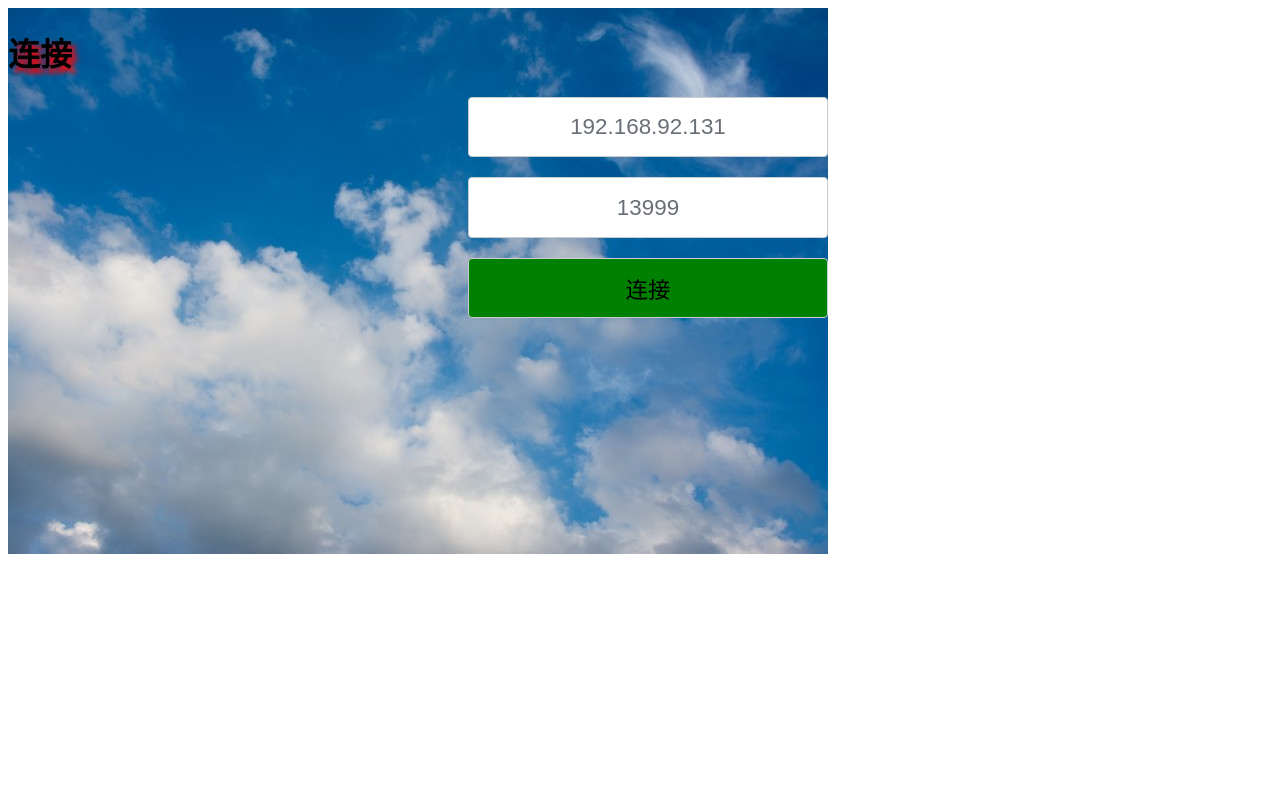
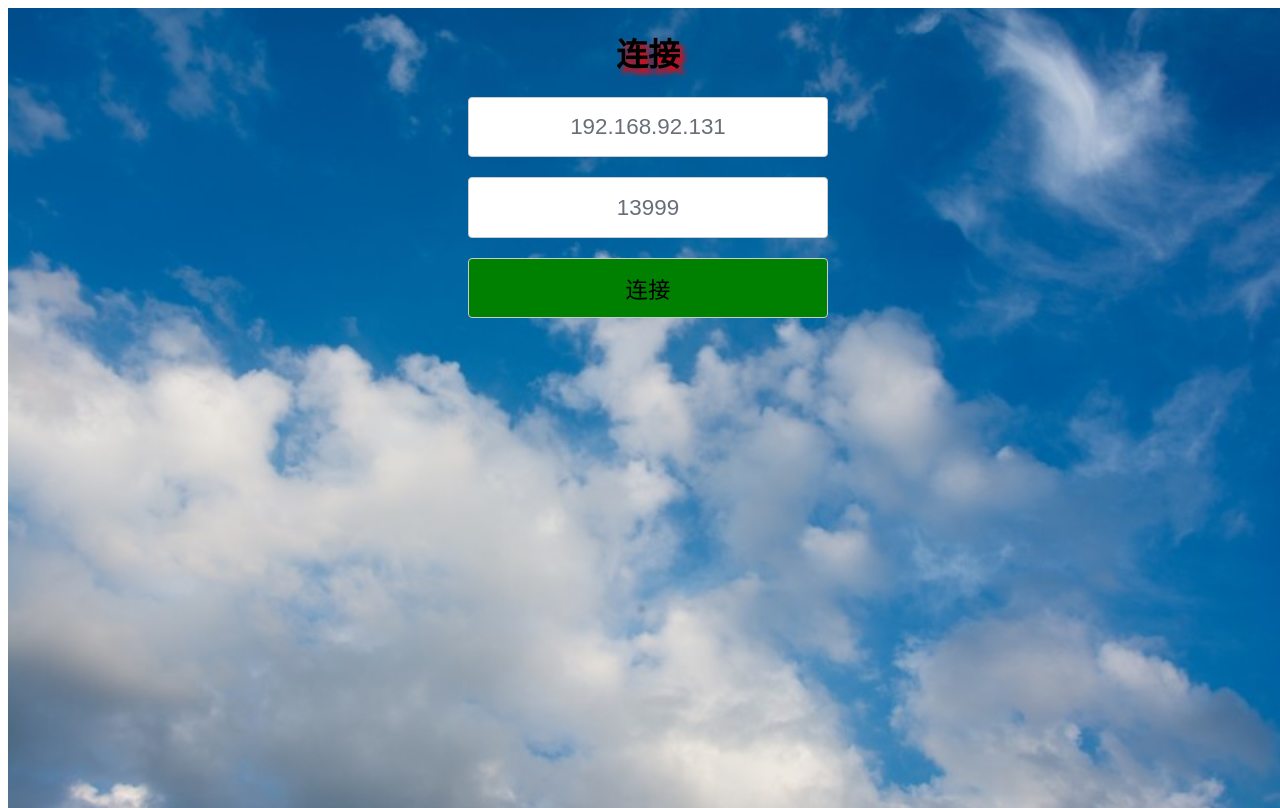
Before and after one commit to liushaotong/vueproject, a Vue app: page / in a window 1280 px wide. Built offline with nearby package versions, Linux system fonts and the light colour scheme.

Commit message:
update background css

```diff
--- a/src/components/home.vue
+++ b/src/components/home.vue
@@ -76,13 +76,16 @@ export default {
 {
   background-image: url(../assets/background.jpg);
   background-repeat: no-repeat;
+  background-position: center;
   position: absolute;
   height: 100%;
   width: 100%;
+  background-size: cover;
 }
 .loginfront h1
 {
   text-shadow: 5px 5px 5px #FF0000;
+  text-align: center;
 }
 .fade-enter-active, .fade-leave-active {
     transition: opacity 1s
```
